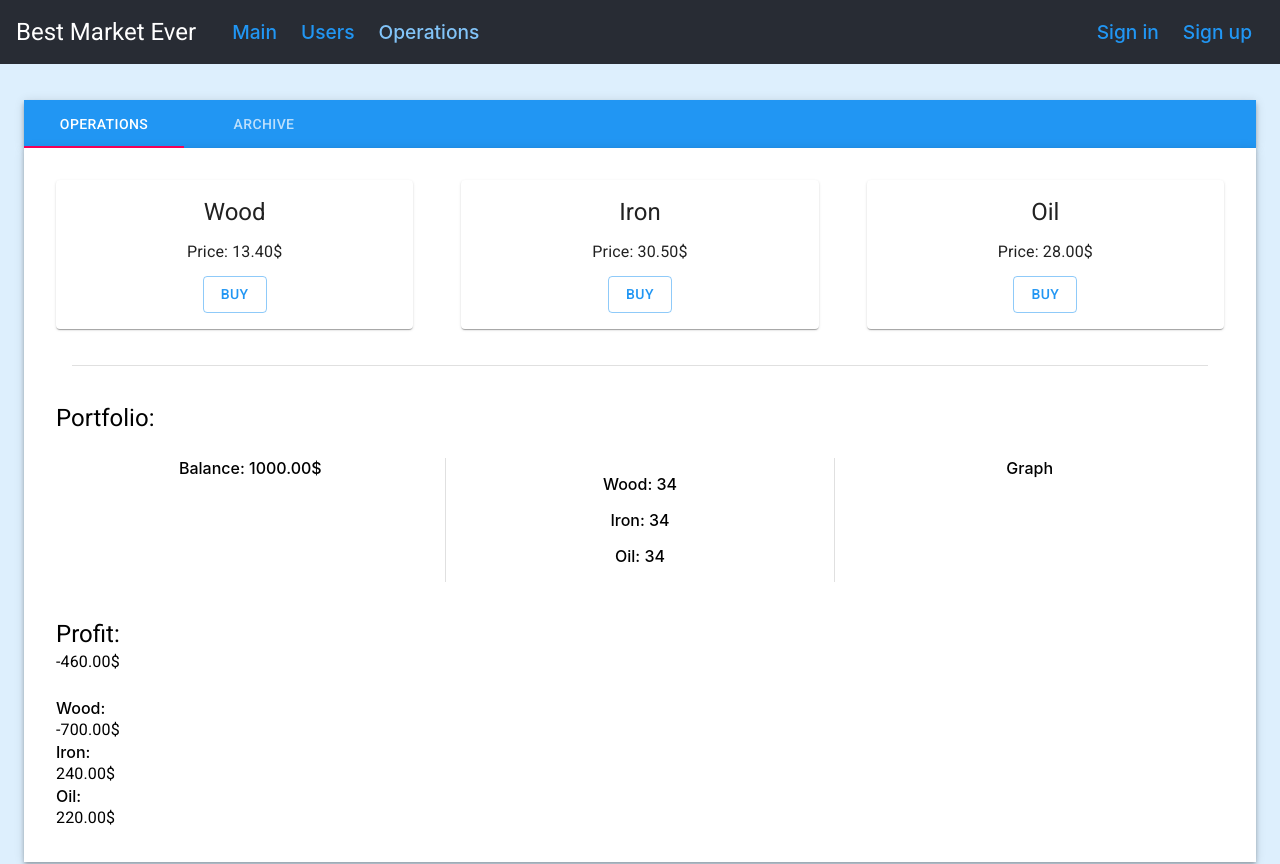
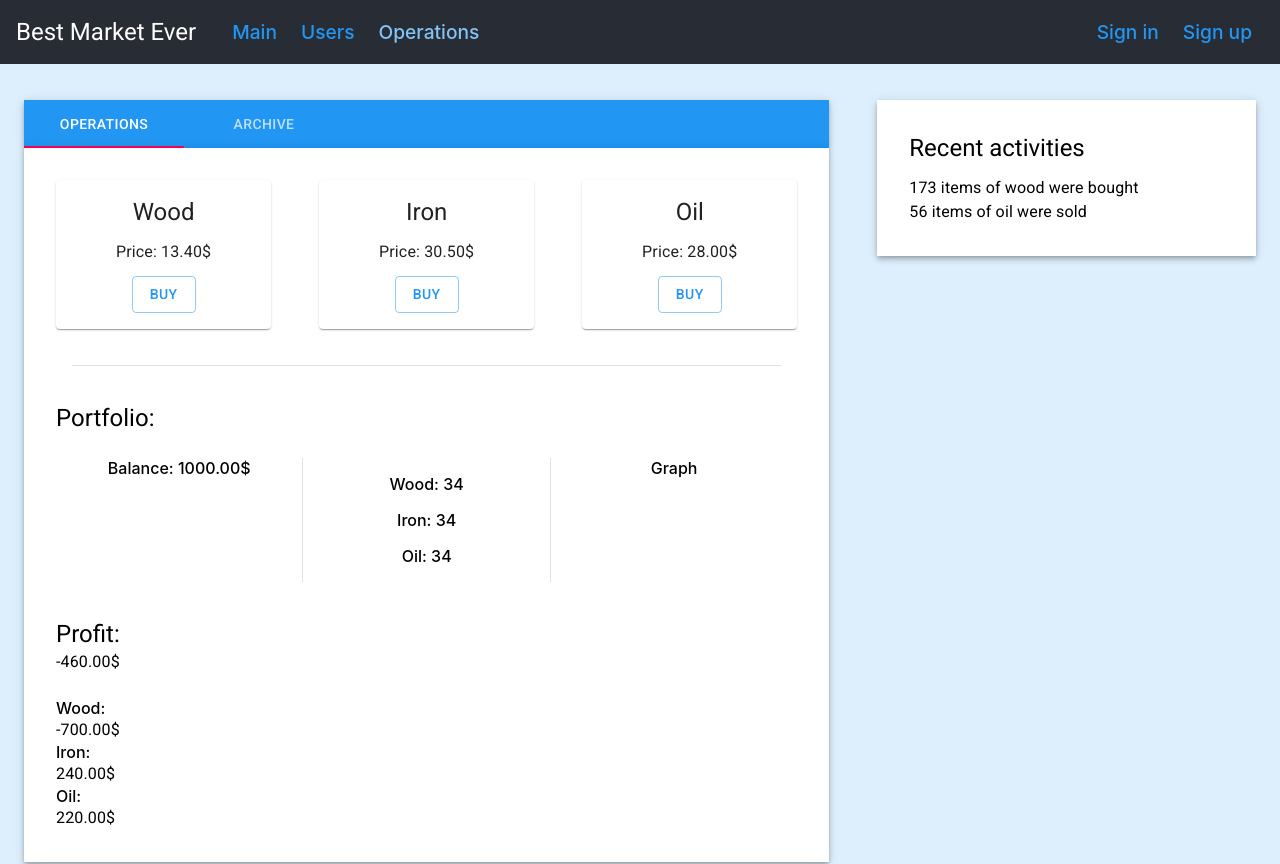
Before and after one commit to MaksimKazak/best-market-ever, a React (Create React App) app in the folder client/: page /operations in a window 1280 px wide. Shown: the top 864 px of the page. Built offline with nearby package versions, Linux system fonts and the light colour scheme.

Commit message:
Add Recent activities block

```diff
--- /dev/null
+++ b/client/src/components/elements/RecentActivities.js
@@ -0,0 +1,16 @@
+import React from 'react';
+
+import Box from "@material-ui/core/Box";
+import Typography from "@material-ui/core/Typography";
+
+function RecentActivities() {
+  return (
+    <Box className='box'>
+      <Typography variant='h5' className='text-left space-bottom'>Recent activities</Typography>
+      <Typography className='text-left'>173 items of wood were bought</Typography>
+      <Typography className='text-left'>56 items of oil were sold</Typography>
+    </Box>
+  );
+}
+
+export default RecentActivities;
--- a/client/src/components/pages/Operations.js
+++ b/client/src/components/pages/Operations.js
@@ -5,9 +5,11 @@ import Tabs from '@material-ui/core/Tabs';
 import Tab from '@material-ui/core/Tab';
 import AppBar from '@material-ui/core/AppBar';
 import Box from '@material-ui/core/Box';
+import Grid from '@material-ui/core/Grid';
 
 import ArchivePanel from '../elements/Archive';
 import OperationsPanel from '../elements/Operations';
+import RecentActivities from "../elements/RecentActivities";
 
 function Operations() {
   return (
@@ -15,7 +17,8 @@ function Operations() {
       <Route path='/operations'
              render={
                ({ location }) => (
-                 <Fragment>
+                 <Grid container spacing={6}>
+                   <Grid item xs={8}>
                      <AppBar position="static">
                        <Tabs value={location.pathname} >
                          <Tab label="Operations" value='/operations' component={Link} to='/operations' />
@@ -32,7 +35,11 @@ function Operations() {
                          </Route>
                        </Switch>
                      </Box>
-                 </Fragment>
+                   </Grid>
+                   <Grid item xs={4}>
+                     <RecentActivities />
+                   </Grid>
+                 </Grid>
                )
              }
       />
```
Lines whose indentation alone changed are shown as unchanged.
